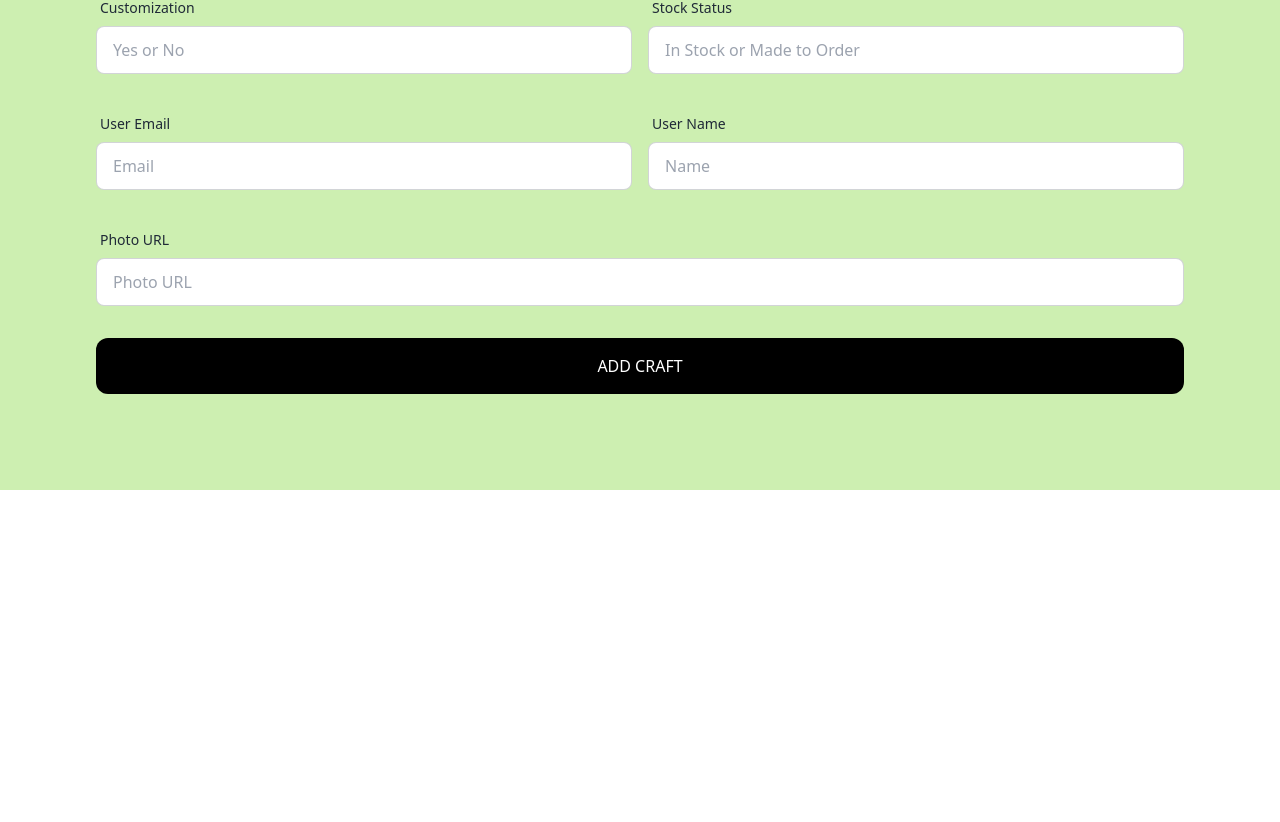
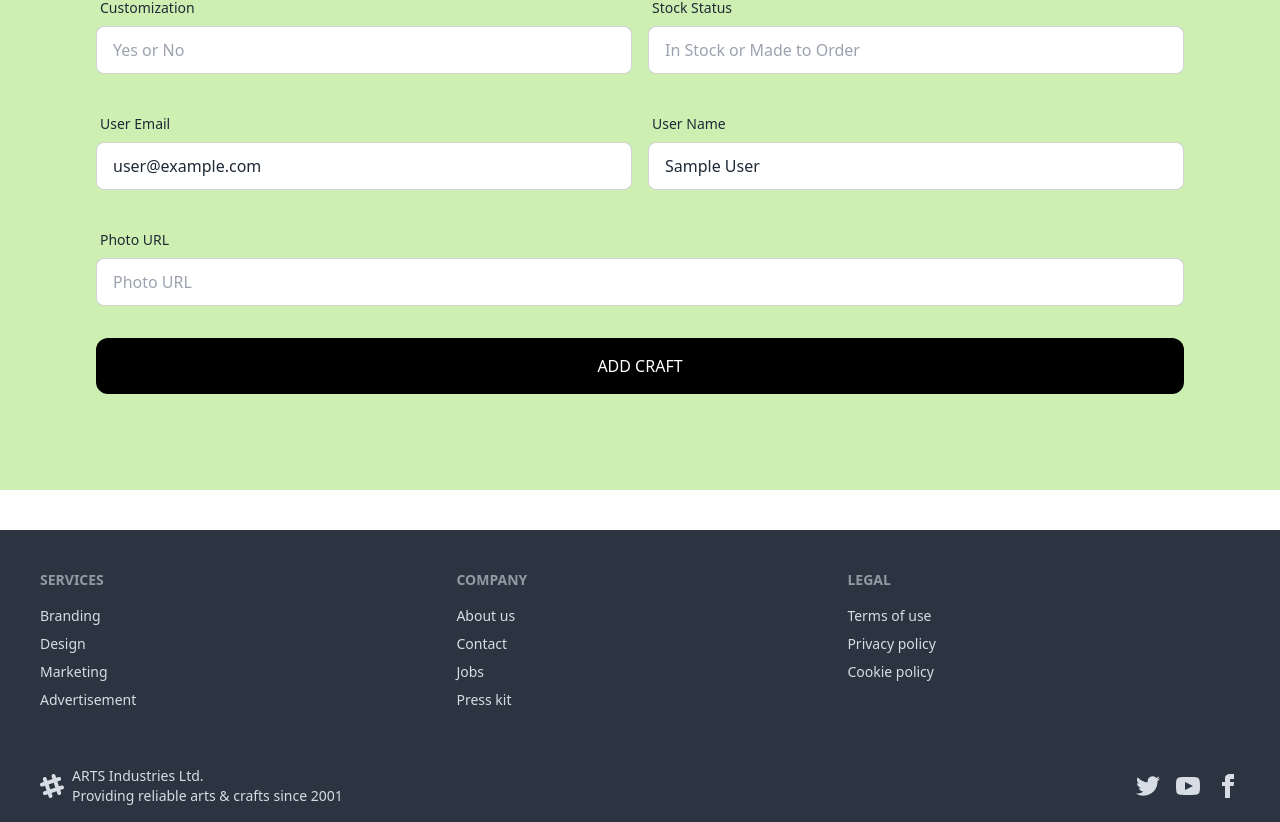
Before and after one commit to rahat4595/art-crafts-client, a React (Vite) app: page /adds in a window 1280 px wide. Shown: the part 594-1416 px from the top of the page. Before the commit the page ends 1084 px from the top, so only its background shows below. Built offline with nearby package versions, Linux system fonts and the light colour scheme; no server answers; sample sign-in values are in the browser's storage.

Commit message:
added my list page

```diff
--- a/src/layout/Root.jsx
+++ b/src/layout/Root.jsx
@@ -2,6 +2,7 @@
 import NavBar from "../pages/NavBar/NavBar";
 import { ToastContainer } from 'react-toastify';
 import 'react-toastify/dist/ReactToastify.css';
+import Footer from "../pages/Footer/Footer";
 
 
 const Root = () => {
@@ -9,6 +10,7 @@
         <div>
             <NavBar></NavBar>
            <Outlet></Outlet>
+           <Footer></Footer>
 
 
            <ToastContainer
--- a/src/pages/AddCraft/AddCraft.jsx
+++ b/src/pages/AddCraft/AddCraft.jsx
@@ -1,7 +1,17 @@
+import { useContext } from 'react';
 import Swal from 'sweetalert2'
+import { AuthContext } from '../../providers/Context';
 
 const AddCraft = () => {
 
+    const {user} = useContext(AuthContext);
+    console.log("user", user)
+
+    if (!user) {
+        return <div>Loading...</div>;
+    }
+
+    const { email, displayName, photoURL } = user;
 
     const handleAddCraft = event => {
         event.preventDefault();
@@ -16,13 +26,12 @@
         const processing_time = form.processing_time.value;
         const customization = form.customization.value;
         const stockStatus = form.stockStatus.value;
-        const userName = form.userName.value;
-        const email = form.email.value
-        const photo = form.photo.value;
 
-        const newCraft = { item_name, subcategory_Name, price, rating, short_Description, processing_time, customization, stockStatus, userName, email, photo }
 
-        console.log(newCraft)
+        const newCraft = { item_name, subcategory_Name, price, rating, short_Description, processing_time, customization, stockStatus, userName:displayName, email, photo:photoURL }
+        console.log("New Craft", newCraft)
+
+
 
         // send data to the server
         fetch('http://localhost:5000/crafts',{
@@ -149,7 +158,14 @@
                             <span className="label-text">User Email</span>
                         </label>
                         <label className="input-group">
-                            <input type="text" name="email" placeholder="Email" className="input input-bordered w-full" />
+                            <input
+                                type="text"
+                                name="email"
+                                placeholder="Email"
+                                className="input input-bordered w-full"
+                                defaultValue={user.email}
+                                readOnly
+                            />
                         </label>
                     </div>
                     <div className="form-control md:w-1/2 ml-4">
@@ -157,7 +173,14 @@
                             <span className="label-text">User Name</span>
                         </label>
                         <label className="input-group">
-                            <input type="text" name="userName" placeholder="Name" className="input input-bordered w-full" />
+                            <input
+                                type="text"
+                                name="userName"
+                                placeholder="Name"
+                                className="input input-bordered w-full"
+                                defaultValue={user.displayName}
+                                readOnly
+                            />
                         </label>
                     </div>
                 </div>
--- /dev/null
+++ b/src/pages/AllCrafts/AllCrafts.jsx
@@ -0,0 +1,11 @@
+
+
+const AllCrafts = () => {
+    return (
+        <div>
+
+        </div>
+    );
+};
+
+export default AllCrafts;
--- /dev/null
+++ b/src/pages/Footer/Footer.jsx
@@ -0,0 +1,45 @@
+
+
+const Footer = () => {
+    return (
+        <div>
+            <footer className="footer p-10 bg-neutral  mt-10 text-neutral-content">
+                <nav>
+                    <h6 className="footer-title">Services</h6>
+                    <a className="link link-hover">Branding</a>
+                    <a className="link link-hover">Design</a>
+                    <a className="link link-hover">Marketing</a>
+                    <a className="link link-hover">Advertisement</a>
+                </nav>
+                <nav>
+                    <h6 className="footer-title">Company</h6>
+                    <a className="link link-hover">About us</a>
+                    <a className="link link-hover">Contact</a>
+                    <a className="link link-hover">Jobs</a>
+                    <a className="link link-hover">Press kit</a>
+                </nav>
+                <nav>
+                    <h6 className="footer-title">Legal</h6>
+                    <a className="link link-hover">Terms of use</a>
+                    <a className="link link-hover">Privacy policy</a>
+                    <a className="link link-hover">Cookie policy</a>
+                </nav>
+            </footer>
+            <footer className="footer px-10 py-4  bg-neutral text-neutral-content ">
+                <aside className="items-center grid-flow-col">
+                    <svg width="24" height="24" viewBox="0 0 24 24" xmlns="http://www.w3.org/2000/svg" fillRule="evenodd" clipRule="evenodd" className="fill-current"><path d="M22.672 15.226l-2.432.811.841 2.515c.33 1.019-.209 2.127-1.23 2.456-1.15.325-2.148-.321-2.463-1.226l-.84-2.518-5.013 1.677.84 2.517c.391 1.203-.434 2.542-1.831 2.542-.88 0-1.601-.564-1.86-1.314l-.842-2.516-2.431.809c-1.135.328-2.145-.317-2.463-1.229-.329-1.018.211-2.127 1.231-2.456l2.432-.809-1.621-4.823-2.432.808c-1.355.384-2.558-.59-2.558-1.839 0-.817.509-1.582 1.327-1.846l2.433-.809-.842-2.515c-.33-1.02.211-2.129 1.232-2.458 1.02-.329 2.13.209 2.461 1.229l.842 2.515 5.011-1.677-.839-2.517c-.403-1.238.484-2.553 1.843-2.553.819 0 1.585.509 1.85 1.326l.841 2.517 2.431-.81c1.02-.33 2.131.211 2.461 1.229.332 1.018-.21 2.126-1.23 2.456l-2.433.809 1.622 4.823 2.433-.809c1.242-.401 2.557.484 2.557 1.838 0 .819-.51 1.583-1.328 1.847m-8.992-6.428l-5.01 1.675 1.619 4.828 5.011-1.674-1.62-4.829z"></path></svg>
+                    <p className="">ARTS Industries Ltd. <br />Providing reliable arts & crafts since 2001</p>
+                </aside>
+                <nav className="md:place-self-center md:justify-self-end">
+                    <div className="grid grid-flow-col gap-4">
+                        <a><svg xmlns="http://www.w3.org/2000/svg" width="24" height="24" viewBox="0 0 24 24" className="fill-current"><path d="M24 4.557c-.883.392-1.832.656-2.828.775 1.017-.609 1.798-1.574 2.165-2.724-.951.564-2.005.974-3.127 1.195-.897-.957-2.178-1.555-3.594-1.555-3.179 0-5.515 2.966-4.797 6.045-4.091-.205-7.719-2.165-10.148-5.144-1.29 2.213-.669 5.108 1.523 6.574-.806-.026-1.566-.247-2.229-.616-.054 2.281 1.581 4.415 3.949 4.89-.693.188-1.452.232-2.224.084.626 1.956 2.444 3.379 4.6 3.419-2.07 1.623-4.678 2.348-7.29 2.04 2.179 1.397 4.768 2.212 7.548 2.212 9.142 0 14.307-7.721 13.995-14.646.962-.695 1.797-1.562 2.457-2.549z"></path></svg></a>
+                        <a><svg xmlns="http://www.w3.org/2000/svg" width="24" height="24" viewBox="0 0 24 24" className="fill-current"><path d="M19.615 3.184c-3.604-.246-11.631-.245-15.23 0-3.897.266-4.356 2.62-4.385 8.816.029 6.185.484 8.549 4.385 8.816 3.6.245 11.626.246 15.23 0 3.897-.266 4.356-2.62 4.385-8.816-.029-6.185-.484-8.549-4.385-8.816zm-10.615 12.816v-8l8 3.993-8 4.007z"></path></svg></a>
+                        <a><svg xmlns="http://www.w3.org/2000/svg" width="24" height="24" viewBox="0 0 24 24" className="fill-current"><path d="M9 8h-3v4h3v12h5v-12h3.642l.358-4h-4v-1.667c0-.955.192-1.333 1.115-1.333h2.885v-5h-3.808c-3.596 0-5.192 1.583-5.192 4.615v3.385z"></path></svg></a>
+                    </div>
+                </nav>
+            </footer>
+        </div>
+    );
+};
+
+export default Footer;
--- a/src/pages/NavBar/NavBar.jsx
+++ b/src/pages/NavBar/NavBar.jsx
@@ -16,7 +16,7 @@
         <NavLink className={({ isActive }) => isActive ? 'text-lg font-semibold text-[#23BE0A] border px-1 rounded-md border-[#23BE0A]' : 'text-lg font-semibold'} to="/">Home</NavLink>
         <NavLink className={({ isActive }) => isActive ? 'text-lg font-semibold text-[#23BE0A] border px-1 rounded-md border-[#23BE0A]' : 'text-lg font-semibold'} to="/arts">All Art & craft</NavLink>
         <NavLink className={({ isActive }) => isActive ? 'text-lg font-semibold text-[#23BE0A] border px-1 rounded-md border-[#23BE0A]' : 'text-lg font-semibold'} to="/adds">Add Craft</NavLink>
-        <NavLink className={({ isActive }) => isActive ? 'text-lg font-semibold text-[#23BE0A] border px-1 rounded-md border-[#23BE0A]' : 'text-lg font-semibold'} to="/crafts">My Art & Craft</NavLink>
+        <NavLink className={({ isActive }) => isActive ? 'text-lg font-semibold text-[#23BE0A] border px-1 rounded-md border-[#23BE0A]' : 'text-lg font-semibold'} to="/myList">My Art & Craft</NavLink>
     </>;
 
     return (
--- a/src/routes/PrivateRoute.jsx
+++ b/src/routes/PrivateRoute.jsx
@@ -1,11 +1,24 @@
+import { useContext } from "react";
+
+import { AuthContext } from "../providers/Context";
+import { Navigate, useLocation } from "react-router-dom";
 
 
-const PrivateRoute = () => {
-    return (
-        <div>
+const PrivateRoute = ({children}) => {
 
-        </div>
-    );
+    const {user, loading} = useContext(AuthContext)
+    const location = useLocation();
+    console.log(location)
+
+    if(loading){
+        return <span className="loading loading-spinner loading-lg"></span>
+       }
+
+        if(user){
+            return children;
+        }
+
+        return <Navigate state={location.pathname} to='/login'></Navigate>;
 };
 
 export default PrivateRoute;
```
Also changed, not shown: src/pages/MyCrafts/MyCrafts.jsx (added, +61 -0 lines), src/routes/Routes.jsx (+11 -5 lines).
